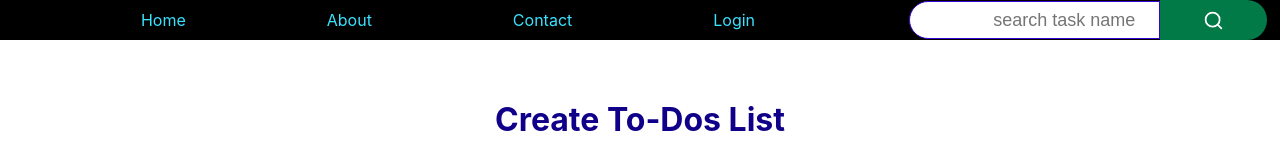
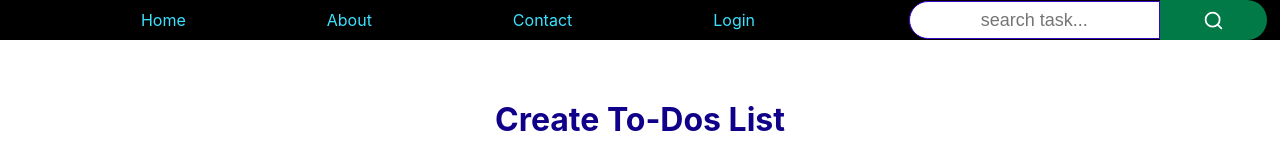
Before and after one commit to khanra321/To-do-List, a React (Create React App) app: page / in a window 1280 px wide. Shown: the top 160 px of the page. Built offline with nearby package versions, Linux system fonts and the light colour scheme.

Commit message:
add serching function

```diff
--- a/src/App.js
+++ b/src/App.js
@@ -1,16 +1,20 @@
 import './App.css';
-import Header from './Components/1-Header.js'
-import Todos from './Components/Todos.js'
-
+import { useState } from 'react';
+import Header from './Components/1-Header.js';
+import Todos from './Components/Todos.js';
 
 function App() {
+  const [search, setSearch] = useState('');
+
+  const searchFun = (value) => {
+    setSearch(value.trim());
+  };
+
   return (
     <>
-    <Header/>
-    <Todos/>
+      <Header searchFun={searchFun} />
+      <Todos search={search} />
     </>
-
-
   );
 }
 
--- a/src/Components/1-Header.js
+++ b/src/Components/1-Header.js
@@ -4,14 +4,24 @@ import { Search } from "lucide-react";
 
 
 
-export default function Header() {
+export default function Header({searchFun}) {
 
   const [showSearch, setShowSearch] = useState(false);
+
+  const [search,setSearch] = useState("");
+
   const handleSearch = () => {
     if (window.innerWidth <= 500) {
       setShowSearch(!showSearch);
     }
-  }
+    if (search.trim() === ""){
+      return;
+    }
+    searchFun(search);
+    setSearch("")
+
+  };
+
   return (
     <div id="header">
         <div id="navLink" className={showSearch ? "hideNavLink" : ""}>
@@ -23,9 +33,19 @@ export default function Header() {
 
         <div id="navSearch"className={showSearch ? "hideNavLink" : ""}>
 
-            <input type="text" id="searchInput" className={showSearch ? "show" : ""} placeholder="
-            search task name"/>
-            <button id="searchBtn" onClick={handleSearch}><Search size={21} /></button>
+            <input
+             type="text"
+             id="searchInput"
+             className={showSearch ? "show" : ""}
+             value={search}
+             onChange = {(e) => setSearch(e.target.value)}
+             placeholder="search task..."
+            />
+
+            <button
+             id="searchBtn"
+             onClick={handleSearch}
+            ><Search size={21} /></button>
 
         </div>
     </div>
--- /dev/null
+++ b/src/Components/SearchTodo.js
@@ -0,0 +1,22 @@
+import React from 'react';
+
+export default function SearchTodo({ searchFilter, removeTask, search }) {
+  if (!search || !search.trim()) {
+    return null;
+  }
+
+  return (
+    <div id="todoItems">
+      {searchFilter.length === 0 ? (
+        <p id="p1">No matching task found.</p>
+      ) : (
+        searchFilter.map(({ task, index }) => (
+          <div className="todoItem" key={index}>
+            <p id="p1">{task}</p>
+            <button id="removeTask" onClick={() => removeTask(index)}>x</button>
+          </div>
+        ))
+      )}
+    </div>
+  );
+}
--- a/src/Components/TodoItems.js
+++ b/src/Components/TodoItems.js
@@ -5,14 +5,12 @@ export default function TodoItems({tasks,removeTask}) {
 
   return (
     <div id="todoItems">
-        {tasks.map((task, index) => (
+        {tasks.map((taskItm, index) => (
             <div className="todoItem" key={index}>
-                <p id = "p1">{task}</p>
+                <p id = "p1">{taskItm}</p>
                 <button id="removeTask" onClick = {() => removeTask(index)}>x</button>
             </div>
         ))}
-
-
     </div>
   )
 }
--- a/src/Components/Todos.js
+++ b/src/Components/Todos.js
@@ -1,39 +1,48 @@
+import { useState } from 'react';
+import '../Styles/Todos.css';
+import AddTodo from './AddTodo.js';
+import TodoItems from './TodoItems.js';
+import ClrTodos from './ClrTodos.js';
+import SearchTodo from './SearchTodo.js';
 
-import React, {useState} from 'react'
-import "../Styles/Todos.css"
-import AddTodo from './AddTodo.js'
-import TodoItems from './TodoItems.js'
-import ClrTodos from './ClrTodos.js'
+export default function Todos({ search }) {
+  const [tasks, setTasks] = useState([]);
 
-export default function Todos() {
-    const [tasks, setTasks] = useState([]);
   const addTask = (task) => {
-        setTasks([...tasks, task])
+    setTasks([...tasks, task]);
   };
+
   const removeTask = (index) => {
-      setTasks(tasks.filter((_,i) => i !== index));
+    setTasks(tasks.filter((_, i) => i !== index));
   };
+
   const TodosClr = () => {
-      setTasks([])
-    }
+    setTasks([]);
+  };
+
+  const filteredTasks = search.trim()
+    ? tasks
+        .map((task, index) => ({ task, index }))
+        .filter(({ task }) => task.toLowerCase().includes(search.toLowerCase()))
+    : [];
 
   return (
     <div id="container">
+      <SearchTodo
+        tasks={tasks}
+        search={search}
+        removeTask={removeTask}
+        searchFilter={filteredTasks}
+      />
 
       <h1 id="listCreate">Create To-Dos List</h1>
 
-        <AddTodo
-         addTask={addTask}
-        />
+      <AddTodo addTask={addTask} />
 
       <h2 id="list">My Todos:</h2>
 
-        <TodoItems
-         tasks={tasks}
-         removeTask={removeTask}
-        />
-        <ClrTodos TodosClr={TodosClr}/>
-
+      <TodoItems tasks={tasks} removeTask={removeTask} />
+      <ClrTodos TodosClr={TodosClr} />
     </div>
-  )
+  );
 }
```
Lines whose indentation alone changed are shown as unchanged.
